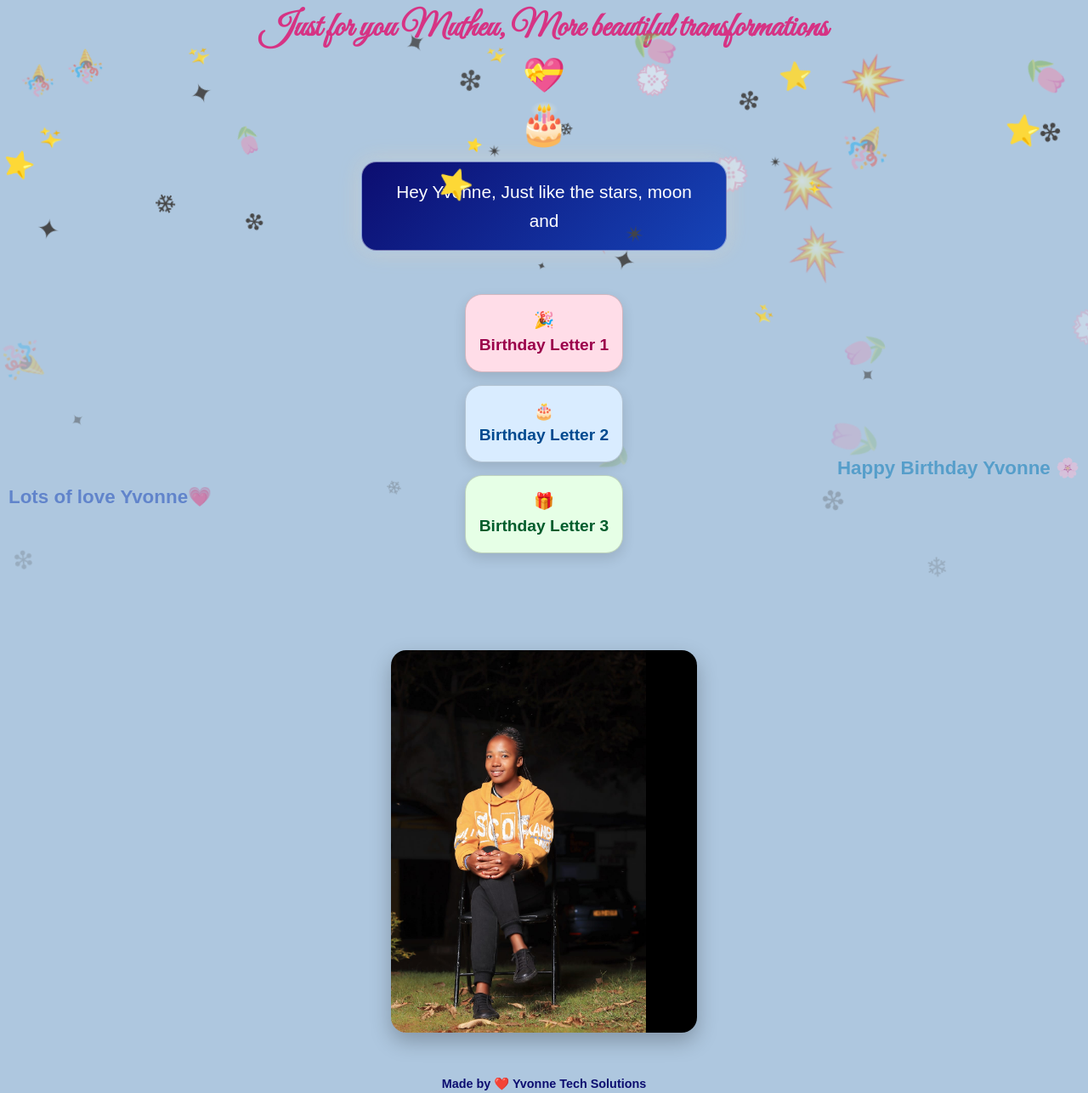
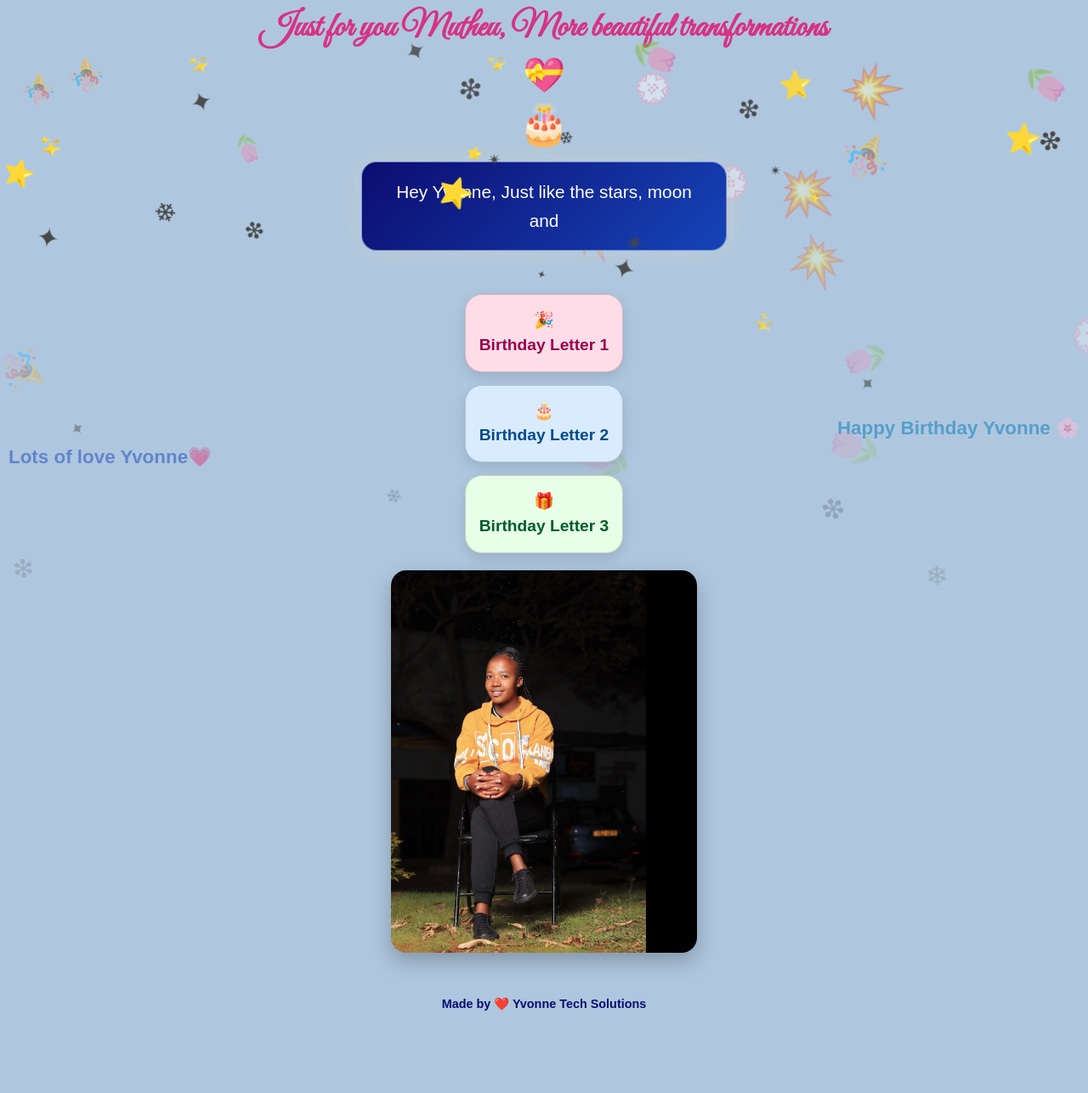
Before and after one commit to ellyAnalytics/birthday, a plain HTML site: page index.html in a window 1280 px wide. Shown: the part 151-1437 px from the top of the page at 85% size. After the commit the page ends 1343 px from the top, so only its background shows below. Drawn offline with nearby package versions, Linux system fonts and the light colour scheme.

Commit message:
Update index.html

```diff
--- a/index.html
+++ b/index.html
@@ -191,7 +191,7 @@
   width: 90%;
   max-width: 360px;
   aspect-ratio: 4 / 5; /* keeps nice proportions */
-  margin: 40px auto 10px;
+  margin: 10px auto 10px;
   overflow: hidden;
   border-radius: 18px;
   box-shadow: 0 10px 25px rgba(0,0,0,0.25);
@@ -252,7 +252,7 @@ body.night .message {
   flex-direction: column;
   gap: 15px;
   margin-top: 35px;
-  padding-bottom: 50px;
+  padding-bottom: 10px;
 }
 
 .card {
@@ -359,7 +359,7 @@ body.night .message {
 </div>
 </div>
 
-<div class="container mt-4">
+<div class="container mt-0">
   <div class="row justify-content-center">
     <div class="col-12 col-md-8 col-lg-6">
 
```
